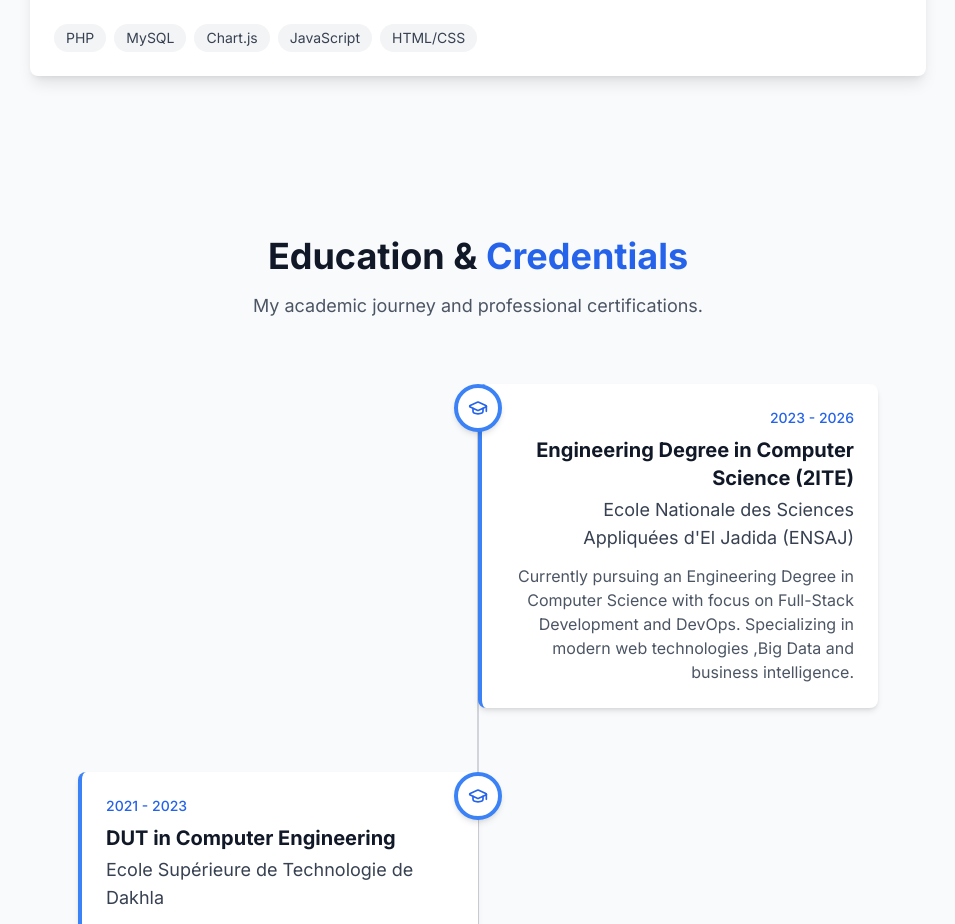
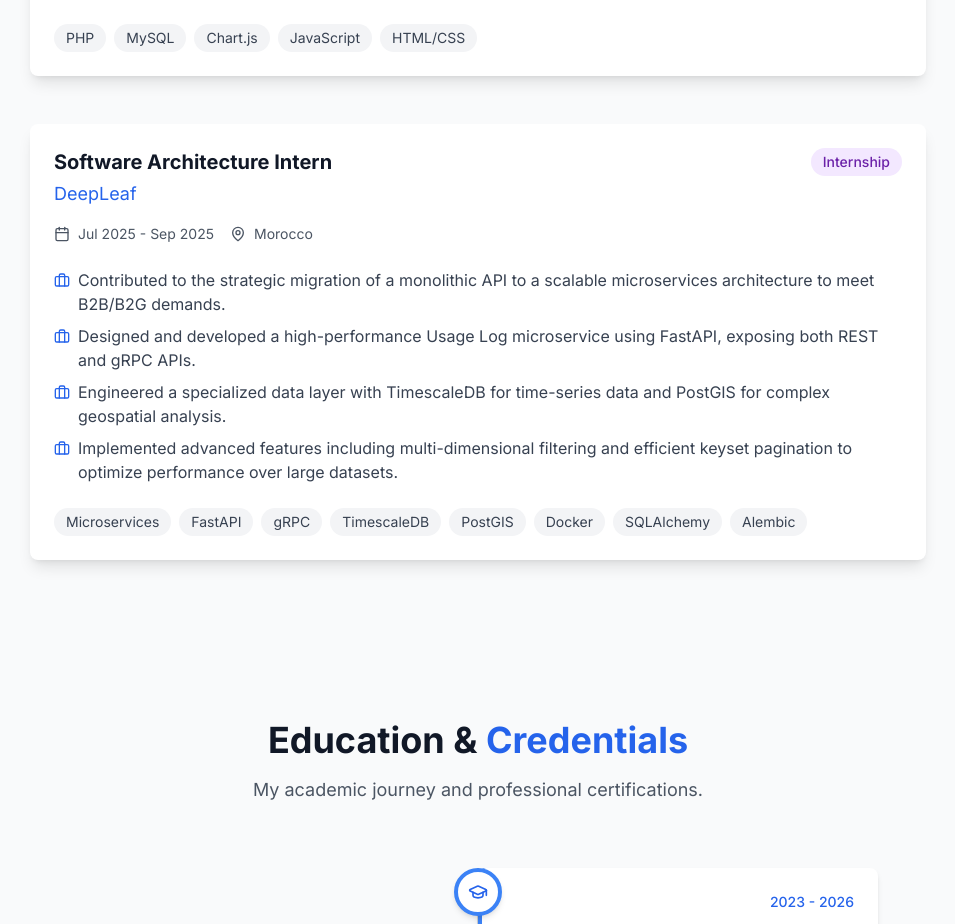
Before and after one commit to YounesAO/Younes.itOuahda, a React (Vite) app: page / in a window 1280 px wide. Shown: the part 5164-6088 px from the top of the page, without its empty margins (162-1117 px from the left). Built offline with nearby package versions, Linux system fonts and the light colour scheme; no server answers.

Commit message:
Update experience.ts

```diff
--- a/src/data/experience.ts
+++ b/src/data/experience.ts
@@ -54,5 +54,19 @@ export const experiences: Experience[] = [
       'Implemented real-time reporting and analytics for business insights'
     ],
     technologies: ['PHP', 'MySQL', 'Chart.js', 'JavaScript', 'HTML/CSS']
-  }
+  },{
+  id: 4,
+  title: 'Software Architecture Intern',
+  company: 'DeepLeaf',
+  location: 'Morocco',
+  period: 'Jul 2025 - Sep 2025',
+  type: 'internship',
+  description: [
+    'Contributed to the strategic migration of a monolithic API to a scalable microservices architecture to meet B2B/B2G demands.',
+    'Designed and developed a high-performance Usage Log microservice using FastAPI, exposing both REST and gRPC APIs.',
+    'Engineered a specialized data layer with TimescaleDB for time-series data and PostGIS for complex geospatial analysis.',
+    'Implemented advanced features including multi-dimensional filtering and efficient keyset pagination to optimize performance over large datasets.'
+  ],
+  technologies: ['Microservices', 'FastAPI', 'gRPC', 'TimescaleDB', 'PostGIS', 'Docker', 'SQLAlchemy', 'Alembic']
+}
 ];
```
